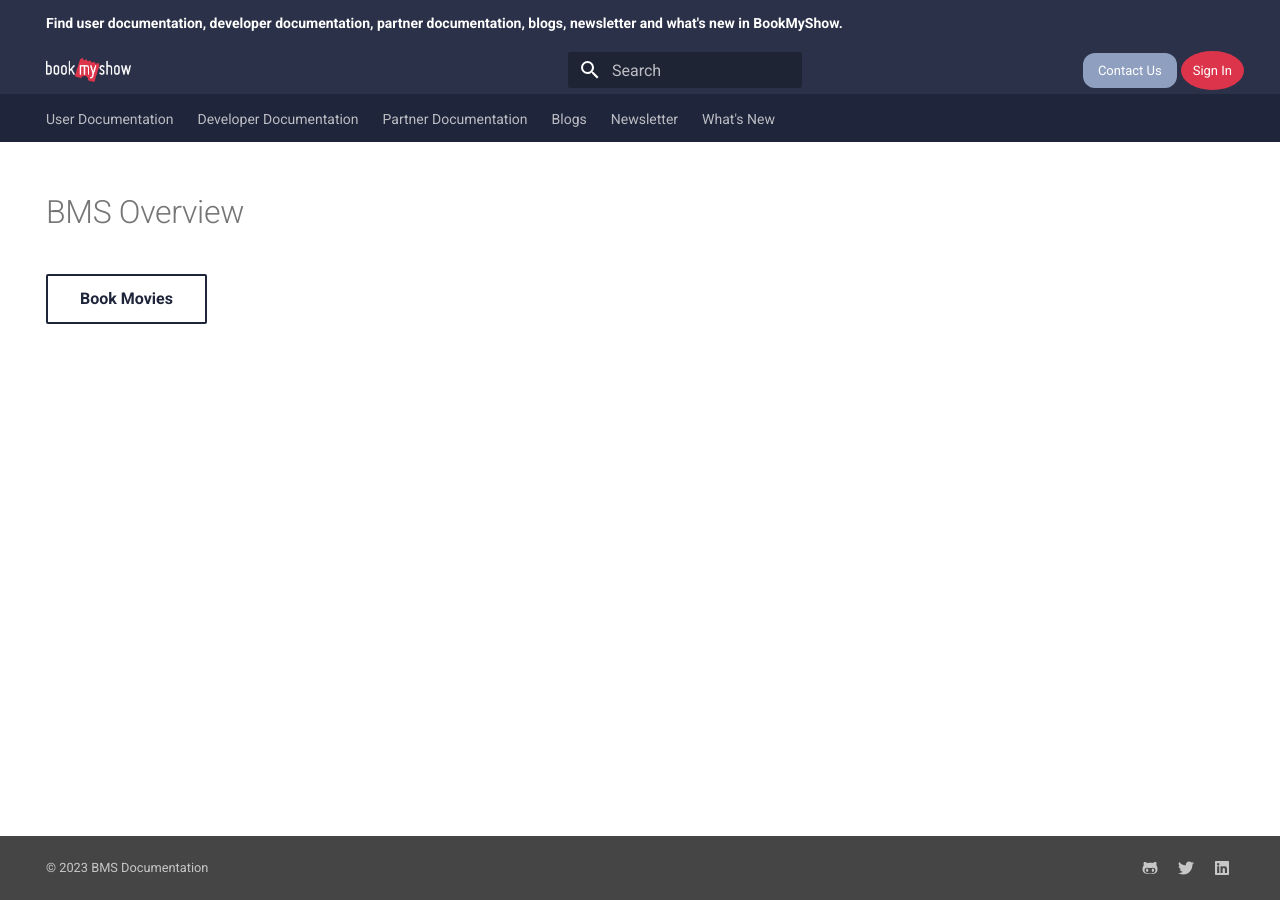
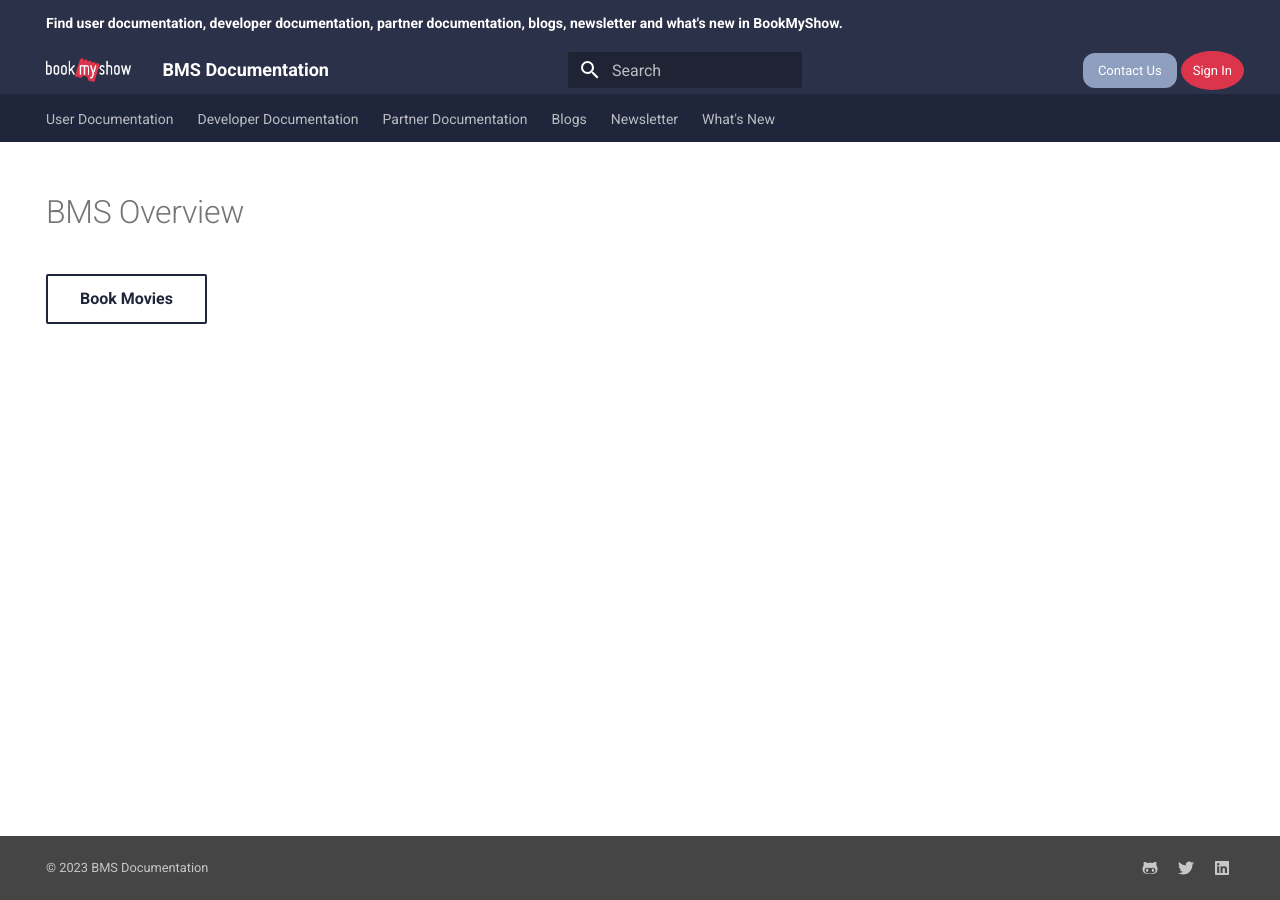
Before and after one commit to BMSDocs/BMSDocs, an MkDocs documentation site: the page built from docs/index.md, in a window 1280 px wide. Built offline with MkDocs 1.6.1 and Material for MkDocs 9.7.7, drawn with Linux system fonts in a browser that asks for light colours.

```diff
--- a/mkdocs.yml
+++ b/mkdocs.yml
@@ -1,4 +1,4 @@
-site_name: " "
+site_name: " BMS Documentation "
 site_url: https://in.linkedin.com/company/bookmyshow
 theme:
   name: material
```
Also changed, not shown: docs/Developer Documentation/index.md (+2 -0 lines).
